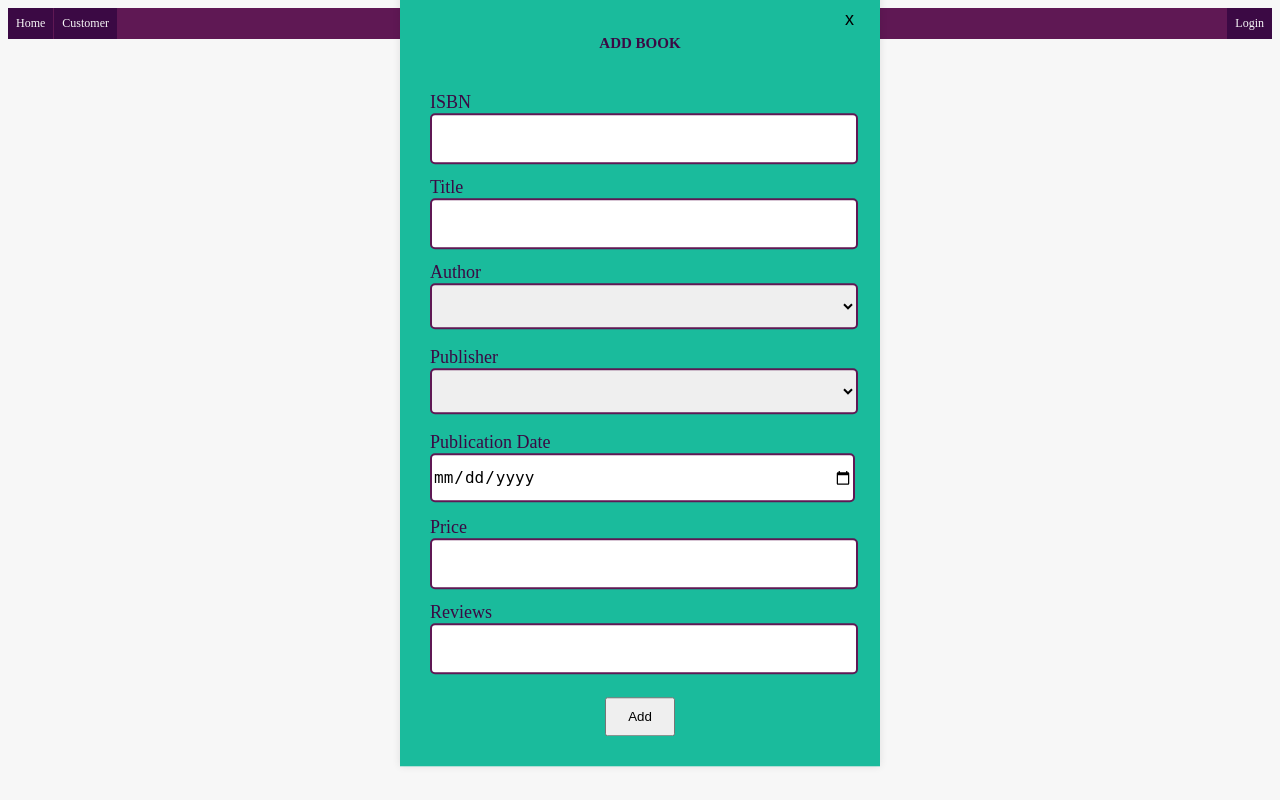
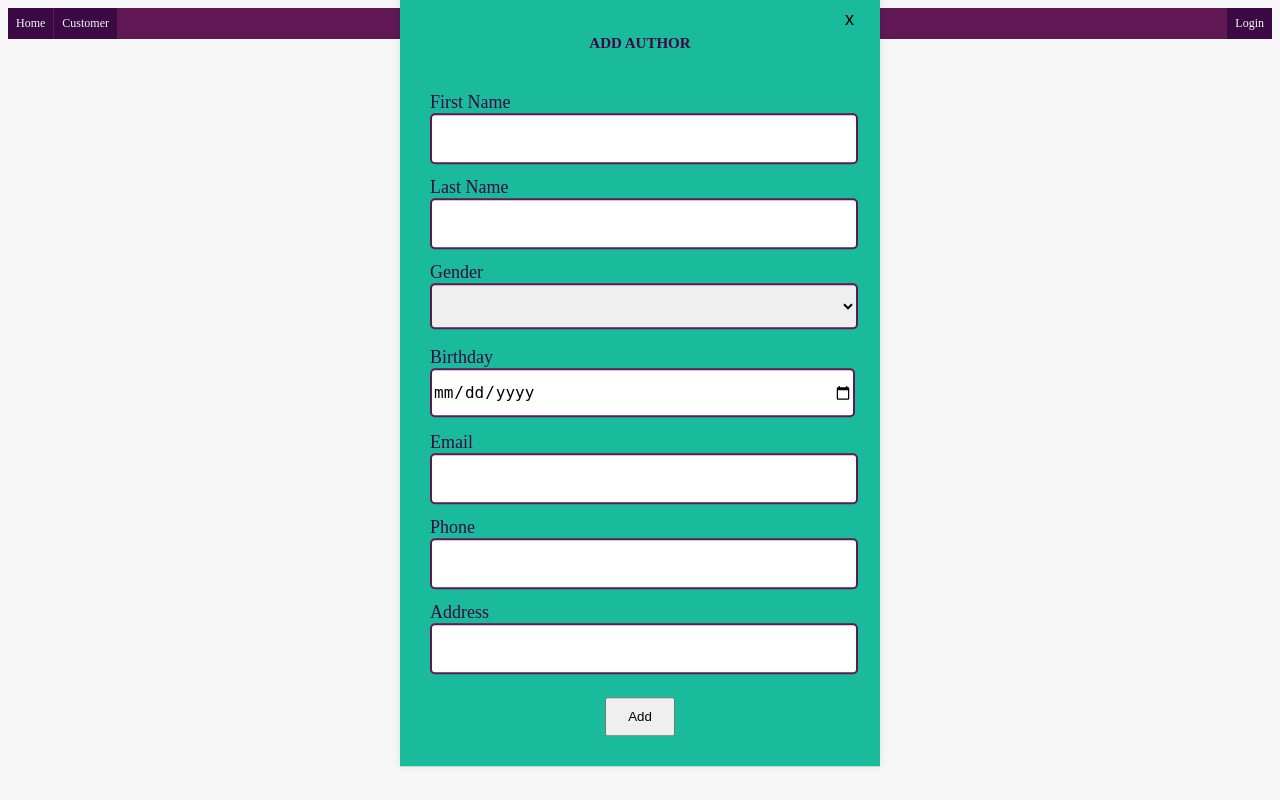
Before and after one commit to cainfe/book-your-book, a PHP site: page / in a window 1280 px wide. Run offline with PHP 8.4, Linux system fonts and the light colour scheme; data comes from the database, SQL or seed files in the repository; some web fonts are replaced.

Commit message:
added 'addAuthor' form

```diff
--- a/index.php
+++ b/index.php
@@ -25,10 +25,10 @@
         ?>
 
         <!-- popup form - add book -->
-        <div class="opup-form container form-container" id="add-book">
+        <div class="popup-form container form-container" id="add-book">
 			<button class="form-close-btn" onclick="toggleForm('add-book', 0)">x</button>
             <h2 class="form-title">ADD BOOK</form></h2>
-			<form id="login-form" action="scripts/addBook.php" method="post">
+			<form id="add-book-form" action="scripts/addBook.php" method="post">
 				<div class="form-data">
 					<label>ISBN</label>
 					<input type="text" name="isbn" class="data-input" id="add-book-isbn-field" required>
@@ -87,6 +87,46 @@
 			</form>
 		</div>
 
+        <div class="opup-form container form-container" id="add-author">
+			<button class="form-close-btn" onclick="toggleForm('add-author', 0)">x</button>
+            <h2 class="form-title">ADD AUTHOR</form></h2>
+			<form id="add-author-from" action="scripts/addAuthor.php" method="post">
+				<div class="form-data">
+					<label>First Name</label>
+					<input type="text" name="first-name" class="data-input" id="add-author-fname-field" required>
+				</div>
+                <div class="form-data">
+					<label>Last Name</label>
+					<input type="text" name="last-name" class="data-input" id="add-author-lname-field" required>
+				</div>
+				<div class="form-data">
+					<label>Gender</label><br>
+					<select type="text" name="gender" class="data-input" id="add-author-gender-field" required>
+                        <option disabled selected value></option>
+                        <option value="Male">Male</option>
+                        <option value="Female">Female</option>
+                    </select>
+				</div>
+				<div class="form-data">
+					<label>Birthday</label>
+					<input type="date" name="birthday" class="data-input" id="add-author-birthday-date-field" required>
+				</div>
+                <div class="form-data">
+					<label>Email</label>
+					<input type="email" name="email" class="data-input" id="add-author-email-field" required>
+				</div>
+                <div class="form-data">
+					<label>Phone</label>
+					<input type="text" name="phone" class="data-input" id="add-author-phone-field" required>
+				</div>
+                <div class="form-data">
+					<label>Address</label>
+					<input type="text" name="address" class="data-input" id="add-author-address-field" required>
+				</div>
+
+				<button type="submit" id="btn-submit-book" class="form-submit-btn btn-submit-book">Add</button>
+			</form>
+		</div>
 
         <script>
             function toggleForm(form, show)
```
Also changed, not shown: scripts/addAuthor.php (added, +14 -0 lines).
